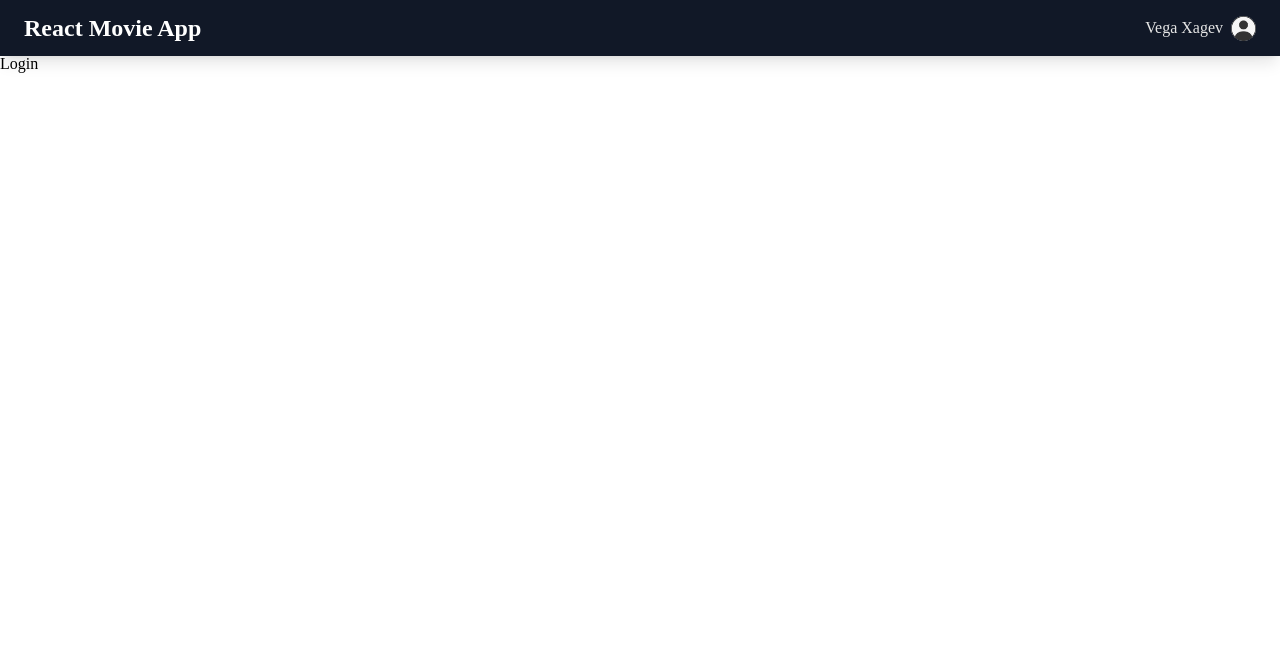
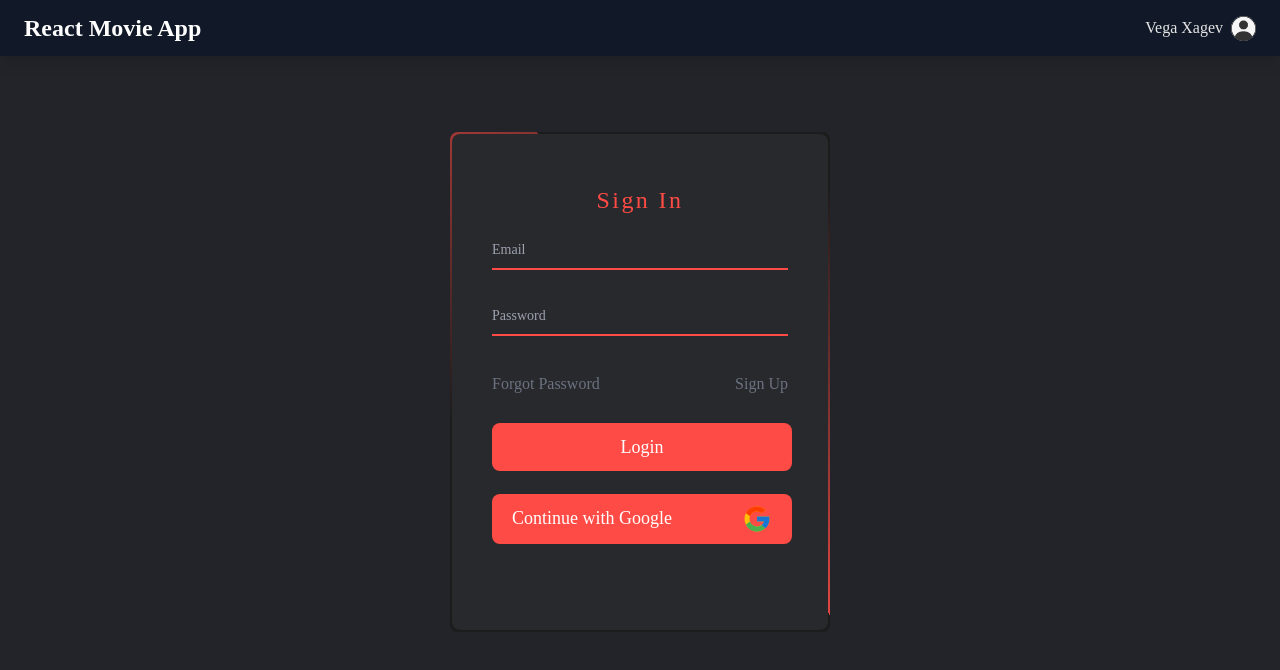
Before and after one commit to yeyazar/p9-movie-app, a React (Create React App) app: page /login in a window 1280 px wide. Shown: the top 670 px of the page. Built offline with nearby package versions, Linux system fonts and the light colour scheme; what tw-elements would draw is missing.

Commit message:
firstDay

```diff
--- a/src/components/Navbar.jsx
+++ b/src/components/Navbar.jsx
@@ -4,7 +4,7 @@ import avatar from "../assets/icons/avatar.png";
 import { AuthContext } from "../context/AuthContext";
 
 const Navbar = () => {
-  const {currentUser} = useContext(AuthContext)
+  const { currentUser, logOut } = useContext(AuthContext);
   //const currentUser = { displayName: "Vega Xagev" };
   //const currentUser = false;
 
@@ -70,6 +70,7 @@ const Navbar = () => {
                     className="block w-full whitespace-nowrap bg-transparent py-2 px-4 text-sm font-normal text-neutral-700 hover:bg-neutral-100 active:text-neutral-800 active:no-underline disabled:pointer-events-none disabled:bg-transparent disabled:text-neutral-400 dark:text-neutral-200 dark:hover:bg-white/30"
                     role="button"
                     data-te-dropdown-item-ref=""
+                    onClick={()=>logOut()}
                   >
                     Log out
                   </span>
--- a/src/context/AuthContext.js
+++ b/src/context/AuthContext.js
@@ -1,5 +1,10 @@
-import { createUserWithEmailAndPassword } from "firebase/auth";
+import {
+  createUserWithEmailAndPassword,
+  signInWithEmailAndPassword,
+  signOut,
+} from "firebase/auth";
 import { createContext } from "react";
+import { useNavigate } from "react-router-dom";
 import { auth } from "../auth/firebase";
 
 //export const {Provider} = createContext()
@@ -10,7 +15,7 @@ export const AuthContext = createContext();
 // };
 
 const AuthContextProvider = ({ children }) => {
-  const values = { currentUser: { displayName: "Vega Xagev" } };
+  const navigate = useNavigate();
 
   const createUser = async (email, password) => {
     try {
@@ -26,6 +31,26 @@ const AuthContextProvider = ({ children }) => {
     }
   };
 
+  const signIn = async (email, password) => {
+    try {
+      await signInWithEmailAndPassword(auth, email, password);
+      navigate("/");
+    } catch (error) {
+      console.log(error);
+    }
+  };
+
+  const logOut = () => {
+    signOut(auth);
+  };
+
+  const values = {
+    createUser,
+    signIn,
+    logOut,
+    currentUser: { displayName: "Vega Xagev" },
+  };
+
   return <AuthContext.Provider value={values}>{children}</AuthContext.Provider>;
 };
 
--- a/src/index.js
+++ b/src/index.js
@@ -4,6 +4,11 @@ import "./index.css";
 import App from "./App";
 import "react-toastify/dist/ReactToastify.css";
 import "tw-elements";
+import { BrowserRouter } from "react-router-dom";
 
 const root = ReactDOM.createRoot(document.getElementById("root"));
-root.render(<App />);
+root.render(
+  <BrowserRouter>
+    <App />
+  </BrowserRouter>
+);
--- a/src/pages/Login.jsx
+++ b/src/pages/Login.jsx
@@ -1,7 +1,72 @@
-import React from "react";
+import React, { useContext, useState } from "react";
+import { Link } from "react-router-dom";
+import GoogleIcon from "../assets/icons/GoogleIcon";
+import { AuthContext } from "../context/AuthContext";
 
 const Login = () => {
-  return <div>Login</div>;
+  const [email, setEmail] = useState("");
+  const [password, setPassword] = useState("");
+  const { signIn } = useContext(AuthContext);
+
+  const handleSubmit = (e) => {
+    e.preventDefault();
+    signIn(email, password);
+  };
+
+  return (
+    <div className="overflow-hidden flex-1 h-screen justify-center items-center bg-[#23242a]">
+      <div className={`form-container mt-[10vh] w-[380px] h-[500px]`}>
+        <form onSubmit={handleSubmit}>
+          <h2 className="text-red-main text-2xl font-[500] text-center tracking-[0.1em] mb-3">
+            Sign In
+          </h2>
+          <div className="relative z-0 w-full mb-6 group">
+            <input
+              name="floating_email"
+              type="email"
+              className="peer"
+              placeholder=" "
+              required
+              onChange={(e) => setEmail(e.target.value)}
+            />
+            <label htmlFor="floating_email">Email</label>
+          </div>
+          <div className="relative z-0 w-full mb-6 group">
+            <input
+              name="floating_password"
+              type="password"
+              className="peer"
+              placeholder=" "
+              required
+              onChange={(e) => setPassword(e.target.value)}
+            />
+            <label htmlFor="floating_password">Password</label>
+          </div>
+          <div className="flex justify-between">
+            <span className="py-3 font-[0.75em] cursor-pointer decoration-none text-gray-500 hover:text-[#ff4b45]">
+              Forgot Password
+            </span>
+            <Link
+              className="py-3 font-[0.75em] cursor-pointer decoration-none text-gray-500 hover:text-[#ff4b45]"
+              to="/register"
+            >
+              Sign Up
+            </Link>
+          </div>
+          <button className="btn-danger" type="submit">
+            Login
+          </button>
+          <button
+            className="flex justify-between text-center btn-danger"
+            type="button"
+          >
+            Continue with Google
+            <GoogleIcon color="currentColor" />
+          </button>
+        </form>
+      </div>
+    </div>
+  );
 };
 
 export default Login;
--- a/src/pages/Register.jsx
+++ b/src/pages/Register.jsx
@@ -1,23 +1,36 @@
-import React from "react";
+import React, { useContext, useState } from "react";
 import GoogleIcon from "../assets/icons/GoogleIcon";
+import { AuthContext } from "../context/AuthContext";
 
 const Register = () => {
+  const [firstName, setFirstName] = useState("");
+  const [lastName, setLastName] = useState("");
+  const [email, setEmail] = useState("");
+  const [password, setPassword] = useState("");
+  const { createUser } = useContext(AuthContext);
+
+  const handleSubmit = (e) => {
+    e.preventDefault();
+    createUser(email, password);
+  };
+
   return (
     <div className="overflow-hidden flex-1 h-screen justify-center items-center bg-[#23242a]">
       <div className={`form-container mt-[5vh] w-[380px] h-[580px]`}>
-        <form>
+        <form onSubmit={handleSubmit}>
           <h2 className="text-red-main text-2xl font-[500] text-center tracking-[0.1em] mb-3">
             Sign Up
           </h2>
           <div className="relative z-0 w-full mb-6 group">
             <input
-              type="email"
-              name="floating_email"
+              type="text"
+              name="floating_text"
               className="peer"
               placeholder=" "
-              required=""
+              required
+              onChange={(e) => setFirstName(e.target.value)}
             />
-            <label htmlFor="floating_email">Email address</label>
+            <label htmlFor="floating_email">First Name</label>
           </div>
           <div className="relative z-0 w-full mb-6 group">
             <input
@@ -26,6 +39,7 @@ const Register = () => {
               required
               className="peer"
               placeholder=" "
+              onChange={(e) => setLastName(e.target.value)}
             />
             <label htmlFor="floating_text">Last Name</label>
           </div>
@@ -35,7 +49,8 @@ const Register = () => {
               type="email"
               className="peer"
               placeholder=" "
-              required=""
+              required
+              onChange={(e) => setEmail(e.target.value)}
             />
             <label htmlFor="floating_email">Email</label>
           </div>
@@ -45,7 +60,8 @@ const Register = () => {
               type="password"
               className="peer"
               placeholder=" "
-              required=""
+              required
+              onChange={(e) => setPassword(e.target.value)}
             />
             <label htmlFor="floating_password">Password</label>
           </div>
--- a/src/router/AppRouter.jsx
+++ b/src/router/AppRouter.jsx
@@ -1,4 +1,4 @@
-import { BrowserRouter, Route, Routes } from "react-router-dom";
+import { Route, Routes } from "react-router-dom";
 import Navbar from "../components/Navbar";
 import Login from "../pages/Login";
 import Main from "../pages/Main";
@@ -7,18 +7,18 @@ import Register from "../pages/Register";
 
 const AppRouter = () => {
   return (
-    <BrowserRouter>
-      <Navbar/>
+    <>
+      <Navbar />
 
       <Routes>
-        <Route path="/" element={<Main/>} />
-        <Route path="/login" element={<Login/>} />
-        <Route path="/register" element={<Register/>} />
+        <Route path="/" element={<Main />} />
+        <Route path="/login" element={<Login />} />
+        <Route path="/register" element={<Register />} />
 
-        <Route path="/details/:id" element={<MovieDetail/>} />
+        <Route path="/details/:id" element={<MovieDetail />} />
       </Routes>
-    </BrowserRouter>
-  )
+    </>
+  );
 };
 
 export default AppRouter;
```
